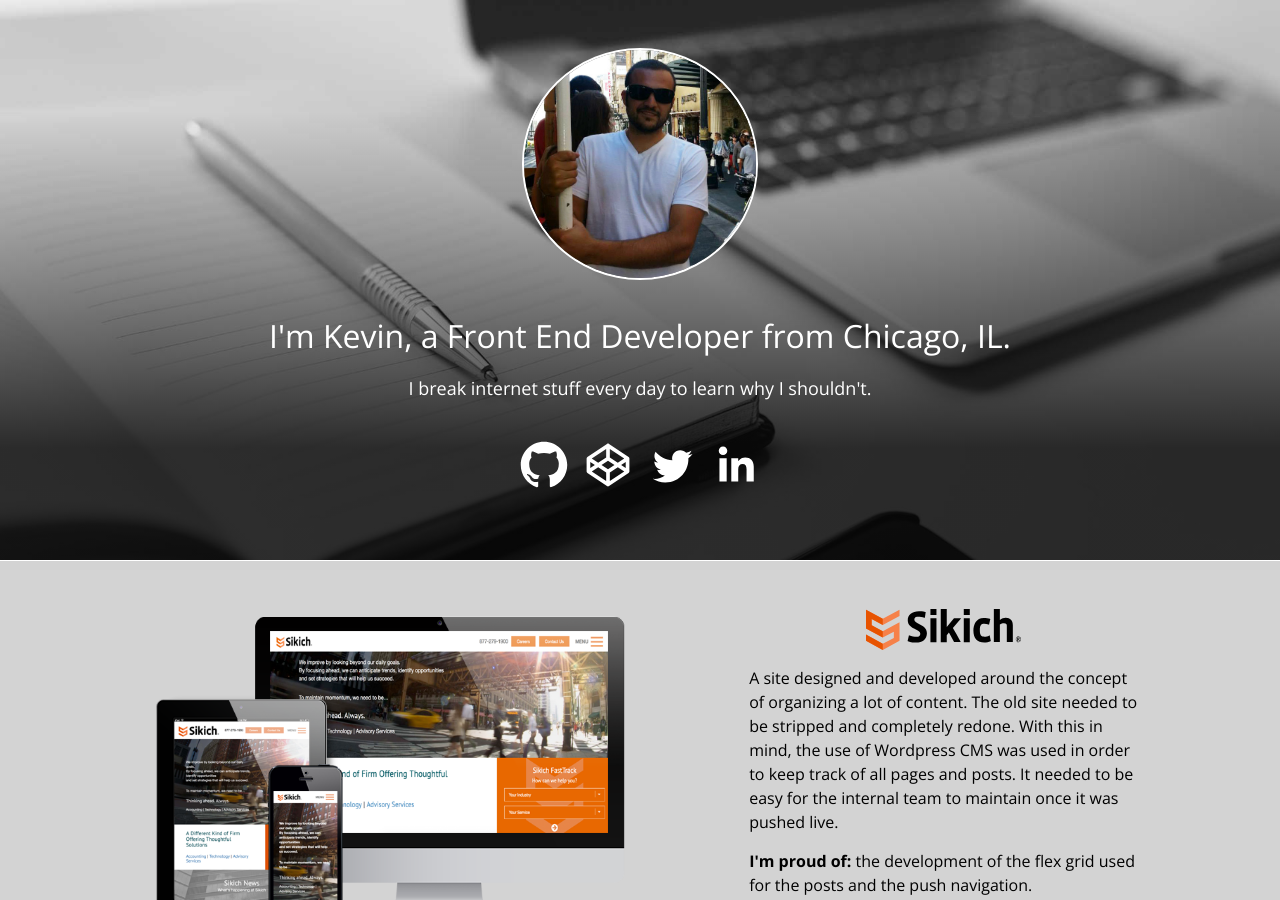
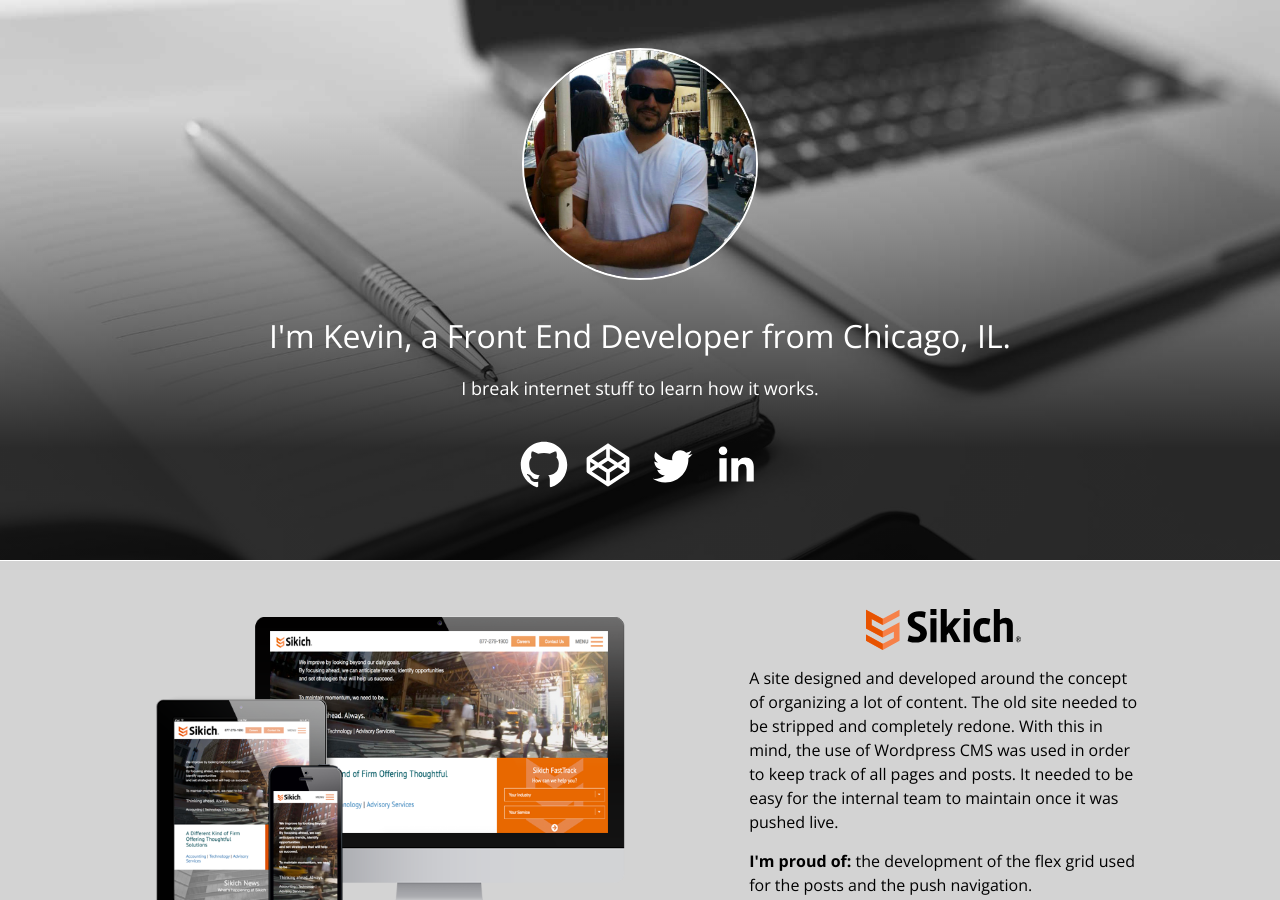
Before and after one commit to kgmorales/kevinmoral.es, a Jekyll site: the page built from index.html, in a window 1280 px wide and 900 px high. Built offline with Jekyll 4.4.1, drawn with Linux system fonts in a browser that asks for light colours; Markdown is read by kramdown in place of the engine named in the settings; the list of posts is cut into pages by our own code.

Commit message:
change tag line

```diff
--- a/_includes/main.html
+++ b/_includes/main.html
@@ -3,7 +3,7 @@
     <a href="{{site.url}}"><img class="avatar" src="images/avatar.jpg"></a>
     <div class="wrapper-text">
     <h1>I'm Kevin, a Front End Developer from Chicago, IL.</h1>
-    <p>I break internet stuff every day to learn why I shouldn't.</p>
+    <p>I break internet stuff to learn how it works.</p>
     </div>
     <div class="links">
       <ul class="social">
```
Also changed, not shown: js/app.min.js, 1 other file.
